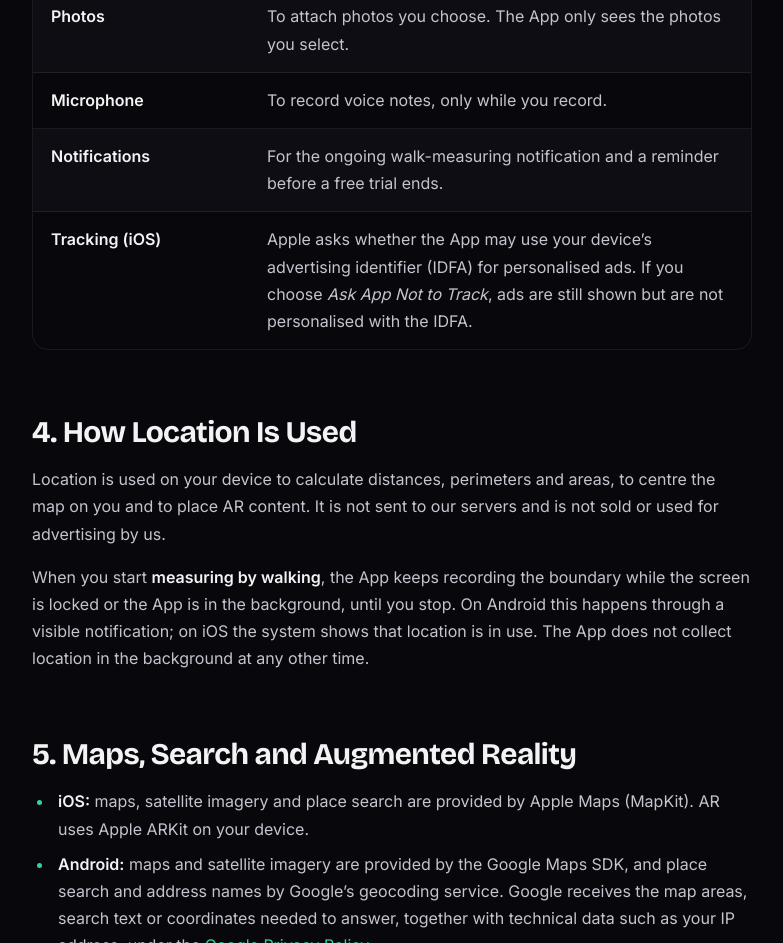
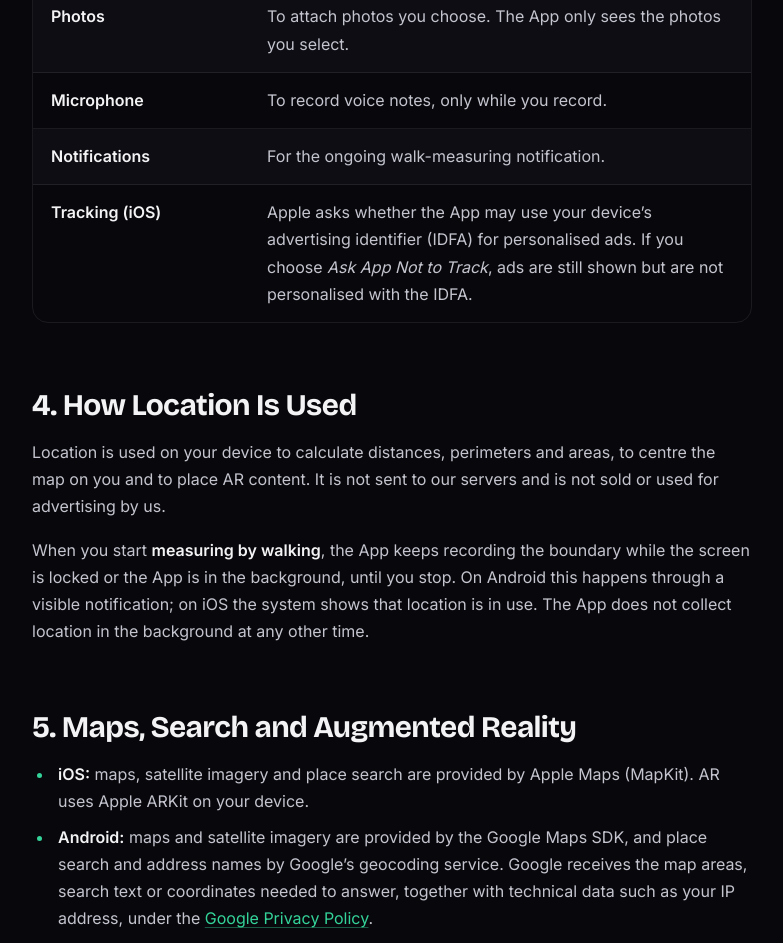
Before and after one commit to karakusapp/apps, a plain HTML site: page area-measure/privacy.html in a window 1280 px wide. Shown: the part 2554-3497 px from the top of the page, without its empty margins (384-1167 px from the left). Drawn offline with nearby package versions, Linux system fonts and the light colour scheme.

Commit message:
Add files via upload
Area Measure privacy: drop trial reminder notification

```diff
--- a/area-measure/privacy.html
+++ b/area-measure/privacy.html
@@ -72,7 +72,7 @@
   <li><strong>Camera</strong><span>To take photos for pins and to show pins and plans in augmented reality (AR).</span></li>
   <li><strong>Photos</strong><span>To attach photos you choose. The App only sees the photos you select.</span></li>
   <li><strong>Microphone</strong><span>To record voice notes, only while you record.</span></li>
-  <li><strong>Notifications</strong><span>For the ongoing walk-measuring notification and a reminder before a free trial ends.</span></li>
+  <li><strong>Notifications</strong><span>For the ongoing walk-measuring notification.</span></li>
   <li><strong>Tracking (iOS)</strong><span>Apple asks whether the App may use your device’s advertising identifier (IDFA) for personalised ads. If you choose <em>Ask App Not to Track</em>, ads are still shown but are not personalised with the IDFA.</span></li>
 </ul>
 
```
